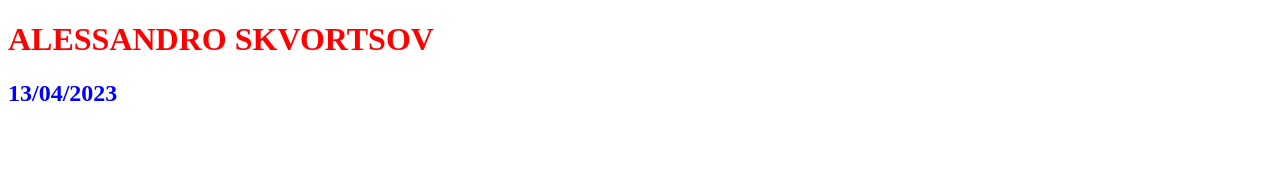
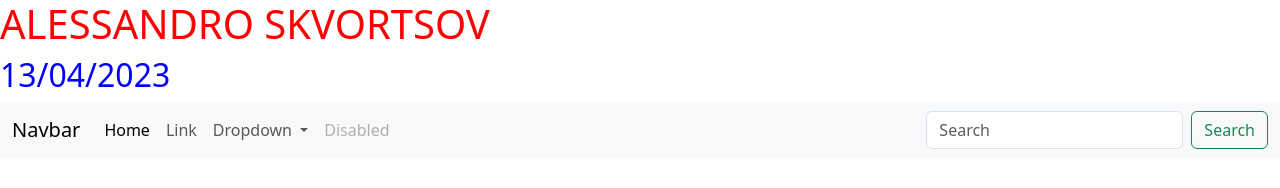
Before and after one commit to HerLove12/CompitoSkvortsov, a plain HTML site: page index.html in a window 1280 px wide. Drawn offline with nearby package versions, Linux system fonts and the light colour scheme.

Commit message:
aggiunta navbar bootstrap

```diff
--- a/index.html
+++ b/index.html
@@ -5,10 +5,48 @@
     <meta http-equiv="X-UA-Compatible" content="IE=edge">
     <meta name="viewport" content="width=device-width, initial-scale=1.0">
     <title>Document</title>
+    <link href="https://cdn.jsdelivr.net/npm/bootstrap@5.3.0-alpha3/dist/css/bootstrap.min.css" rel="stylesheet" integrity="sha384-KK94CHFLLe+nY2dmCWGMq91rCGa5gtU4mk92HdvYe+M/SXH301p5ILy+dN9+nJOZ" crossorigin="anonymous">
     <link rel="stylesheet" href="css/style.css">
 </head>
 <body>
     <h1 class="titolo">ALESSANDRO SKVORTSOV</h1>
     <h2 class="sottotitolo">13/04/2023</h2>
+    <nav class="navbar navbar-expand-lg bg-body-tertiary">
+        <div class="container-fluid">
+          <a class="navbar-brand" href="#">Navbar</a>
+          <button class="navbar-toggler" type="button" data-bs-toggle="collapse" data-bs-target="#navbarSupportedContent" aria-controls="navbarSupportedContent" aria-expanded="false" aria-label="Toggle navigation">
+            <span class="navbar-toggler-icon"></span>
+          </button>
+          <div class="collapse navbar-collapse" id="navbarSupportedContent">
+            <ul class="navbar-nav me-auto mb-2 mb-lg-0">
+              <li class="nav-item">
+                <a class="nav-link active" aria-current="page" href="#">Home</a>
+              </li>
+              <li class="nav-item">
+                <a class="nav-link" href="#">Link</a>
+              </li>
+              <li class="nav-item dropdown">
+                <a class="nav-link dropdown-toggle" href="#" role="button" data-bs-toggle="dropdown" aria-expanded="false">
+                  Dropdown
+                </a>
+                <ul class="dropdown-menu">
+                  <li><a class="dropdown-item" href="#">Action</a></li>
+                  <li><a class="dropdown-item" href="#">Another action</a></li>
+                  <li><hr class="dropdown-divider"></li>
+                  <li><a class="dropdown-item" href="#">Something else here</a></li>
+                </ul>
+              </li>
+              <li class="nav-item">
+                <a class="nav-link disabled">Disabled</a>
+              </li>
+            </ul>
+            <form class="d-flex" role="search">
+              <input class="form-control me-2" type="search" placeholder="Search" aria-label="Search">
+              <button class="btn btn-outline-success" type="submit">Search</button>
+            </form>
+          </div>
+        </div>
+      </nav>
+    <script src="https://cdn.jsdelivr.net/npm/bootstrap@5.3.0-alpha3/dist/js/bootstrap.bundle.min.js" integrity="sha384-ENjdO4Dr2bkBIFxQpeoTz1HIcje39Wm4jDKdf19U8gI4ddQ3GYNS7NTKfAdVQSZe" crossorigin="anonymous"></script>
 </body>
 </html>
```
